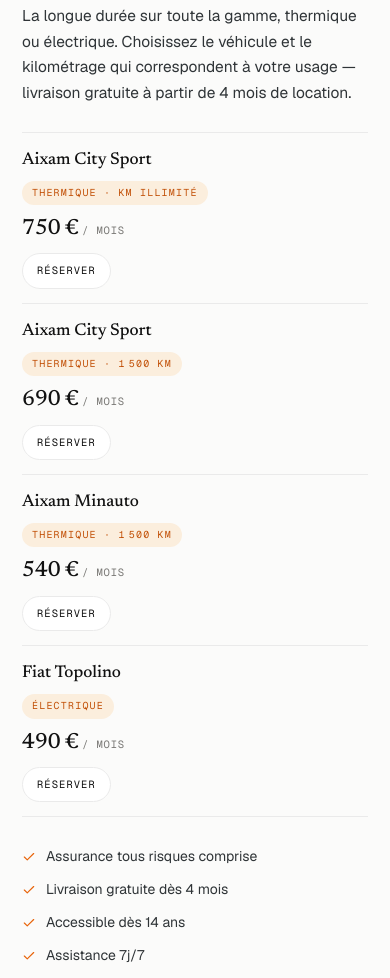
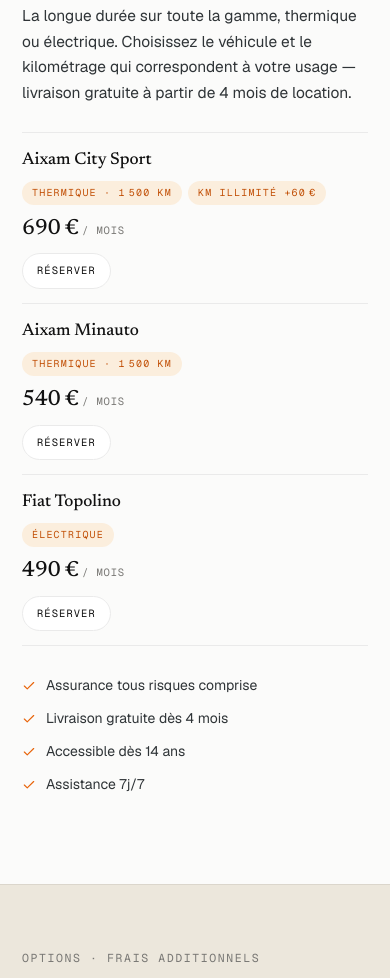
Before and after one commit to meunierthibault349-wq/site-100p-location, a plain HTML site: page offres.html in a window 390 px wide. Shown: the part 4098-5076 px from the top of the page. Drawn offline with nearby package versions, Linux system fonts and the light colour scheme.

Commit message:
Grille du mois : ligne City Sport unique, km illimite en option (+60 EUR)
Les deux lignes Aixam City Sport (750 illimite / 690 1500 km) fusionnees
en une seule a 690 EUR/mois avec deux bulles empilees : 'Thermique 1500 km'
et 'Km illimite +60 EUR' (= 750 - 690, demande Thibault).
Nouveau conteneur .pricing-row__badges (pile a droite en desktop,
en ligne sur mobile).

```diff
--- a/offres.html
+++ b/offres.html
@@ -211,6 +211,14 @@
       font-size: 17px;
       color: var(--ink);
     }
+    /* Groupe de bulles (ex: gamme + option km illimite) : empilees pour
+       laisser la place au nom du vehicule */
+    .pricing-row__badges {
+      display: flex;
+      flex-direction: column;
+      align-items: flex-end;
+      gap: 6px;
+    }
     .pricing-row__badge {
       font-family: var(--mono);
       font-size: 10px;
@@ -220,6 +228,7 @@
       background: var(--accent-soft);
       padding: 4px 10px;
       border-radius: 999px;
+      white-space: nowrap;
       white-space: nowrap;
     }
     .pricing-row__price {
@@ -267,6 +276,8 @@
     @media (max-width: 480px) {
       .pricing-row { grid-template-columns: 1fr auto; row-gap: 6px; }
       .pricing-row__badge { grid-column: 1 / -1; justify-self: start; }
+      .pricing-row__badges { grid-column: 1 / -1; flex-direction: row; flex-wrap: wrap; align-items: flex-start; }
+      .pricing-row__badges .pricing-row__badge { grid-column: auto; }
     }
     .offre-chapter__save {
       display: inline-block;
@@ -891,13 +902,10 @@
             <div class="offre-chapter__pricing">
               <div class="pricing-row">
                 <span class="pricing-row__car">Aixam City Sport</span>
-                <span class="pricing-row__badge">Thermique · km illimité</span>
-                <span class="pricing-row__price">750&thinsp;€<small>/ mois</small></span>
-                <button type="button" class="pricing-row__cta" onclick="selectFormula('Mois · City Sport km illimité', 750)">Réserver</button>
-              </div>
-              <div class="pricing-row">
-                <span class="pricing-row__car">Aixam City Sport</span>
-                <span class="pricing-row__badge">Thermique · 1&thinsp;500 km</span>
+                <span class="pricing-row__badges">
+                  <span class="pricing-row__badge">Thermique · 1&thinsp;500 km</span>
+                  <span class="pricing-row__badge">Km illimité +60&thinsp;€</span>
+                </span>
                 <span class="pricing-row__price">690&thinsp;€<small>/ mois</small></span>
                 <button type="button" class="pricing-row__cta" onclick="selectFormula('Mois · Aixam City Sport', 690)">Réserver</button>
               </div>
```
